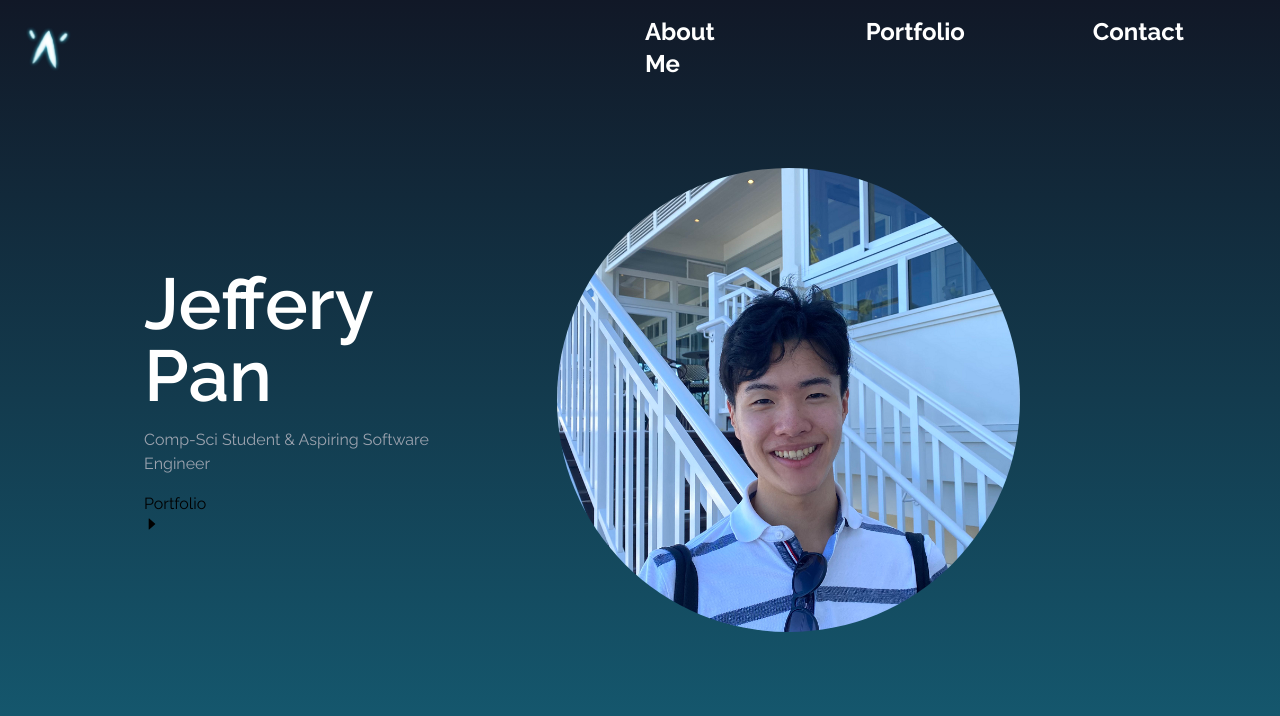
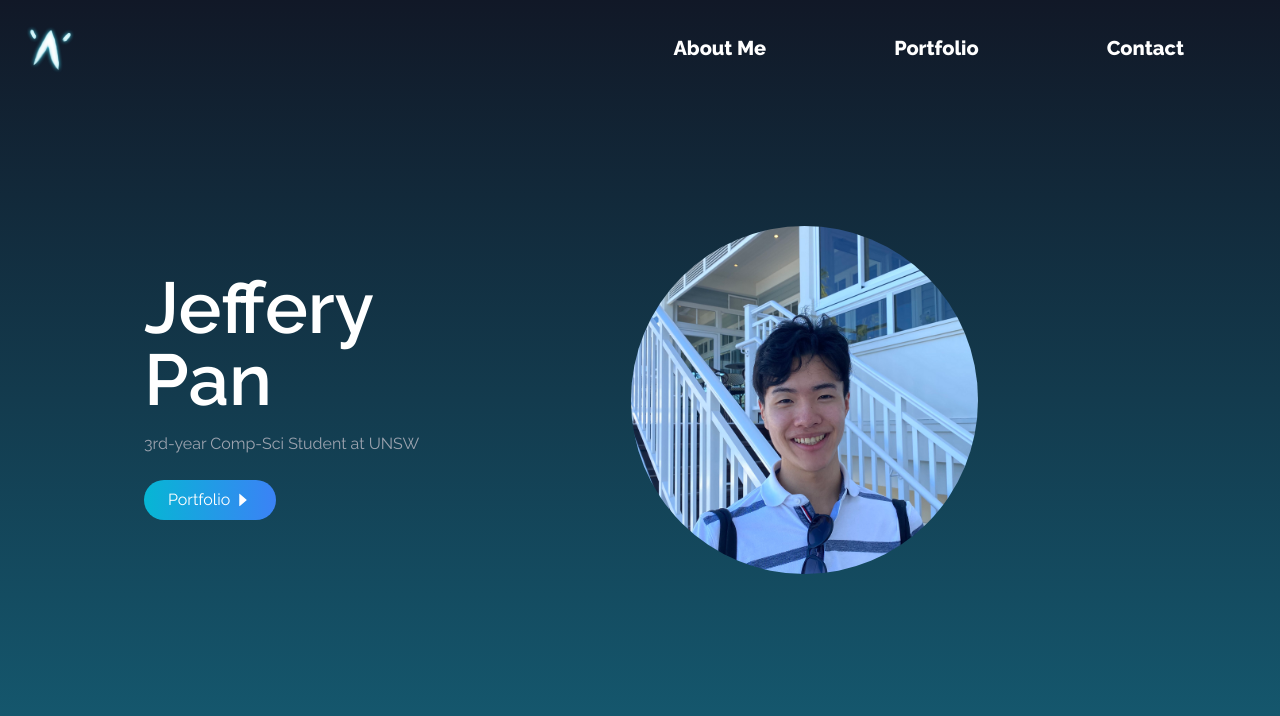
Before and after one commit to madh0c/madh0c.github.io, a React (Vite) app: page / in a window 1280 px wide. Shown: the top 716 px of the page. Built offline with nearby package versions, Linux system fonts and the light colour scheme; a web font is replaced by a local one.

Commit message:
portfolio button added

```diff
--- a/src/components/Home.jsx
+++ b/src/components/Home.jsx
@@ -5,26 +5,26 @@ import { AiFillCaretRight } from 'react-icons/ai'
 const Home = () => {
   return (
     <div name='home' className='h-screen w-full bg-gradient-to-b from-gray-900 to-cyan-800'>
-        <div className='max-w-screen-lg mx-auto flex flex-col items-center justify-center h-full px-4 md:flex-row'>
-          <div className='flex flex-col justify-center h-full'>
+        <div className='max-w-screen-lg mx-auto flex flex-col items-center justify-center h-full md:flex-row'>
+          <div className='flex flex-col justify-center h-full px-4'>
             <h2 className='text-4xl sm:text-7xl font-semibold text-white'>
               Jeffery Pan
             </h2>
             <p className='text-gray-400 py-4 max-w-md'>
-              Comp-Sci Student & Aspiring Software Engineer
+              3rd-year Comp-Sci Student at UNSW
             </p>
             <div>
-              <button>
+              <button className='group text-white w-fit px-6 py-2 my-2 flex items-center rounded-full bg-gradient-to-r from from-cyan-500 to-blue-500'>
                 Portfolio
-                <span>
-                  <AiFillCaretRight />
+                <span className='ml-1 group-hover:rotate-90 duration-150'>
+                  <AiFillCaretRight size={18}/>
                 </span>
               </button>
             </div>
           </div>
 
           <div>
-            <img src={HeroImage} alt="heroImg" className='rounded-full mx-auto w-2/3' />
+            <img src={HeroImage} alt="heroImg" className='rounded-full mx-auto w-1/2' />
           </div>
         </div>
     </div>
--- a/src/components/NavBar.jsx
+++ b/src/components/NavBar.jsx
@@ -29,7 +29,7 @@ const NavBar = () => {
 
       <ul className='hidden md:flex pr-4'>
         {links.map(({id, link}) => (
-            <li key={id} className='px-16 cursor-pointer text-2xl font-bold hover:scale-110 hover:text-cyan-300 duration-100'>{link}</li>
+            <li key={id} className='px-16 cursor-pointer text-xl font-extrabold hover:scale-110 hover:text-cyan-300 duration-100'>{link}</li>
         ))}
       </ul>
 
```
